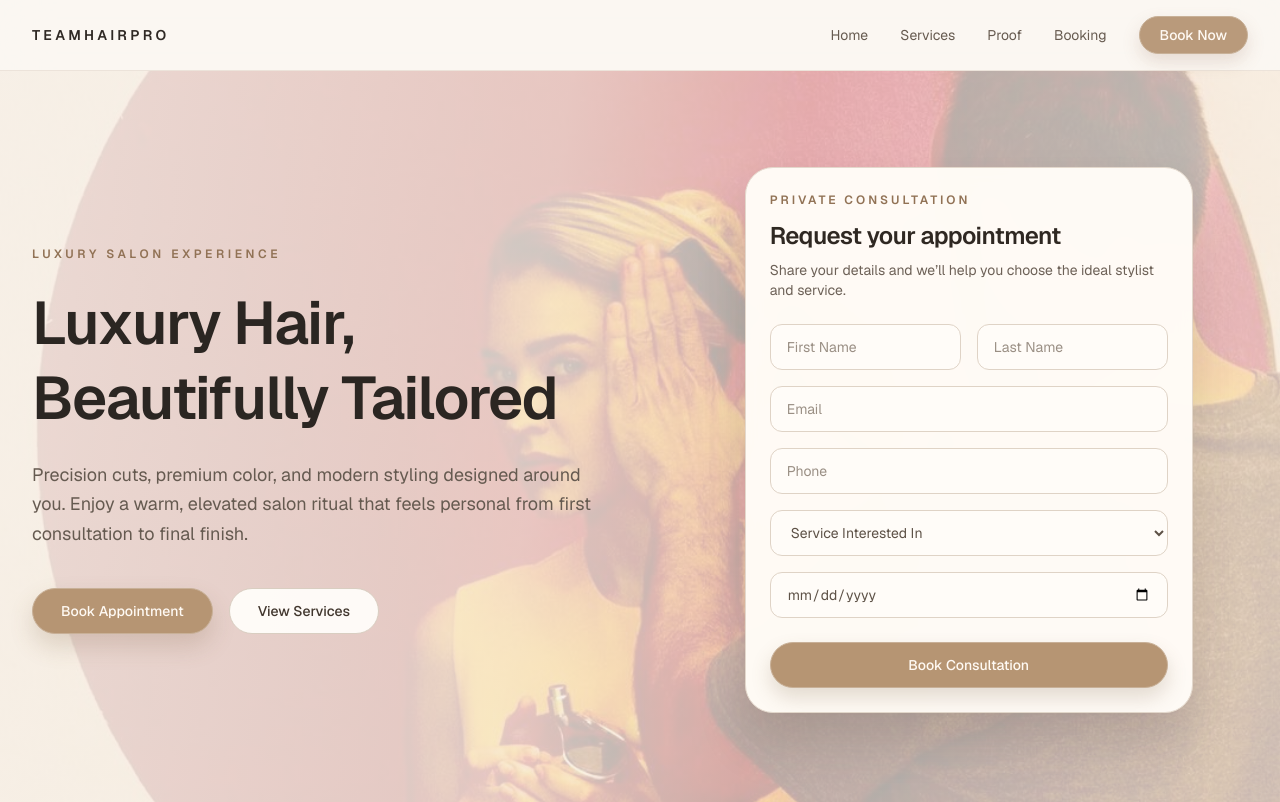
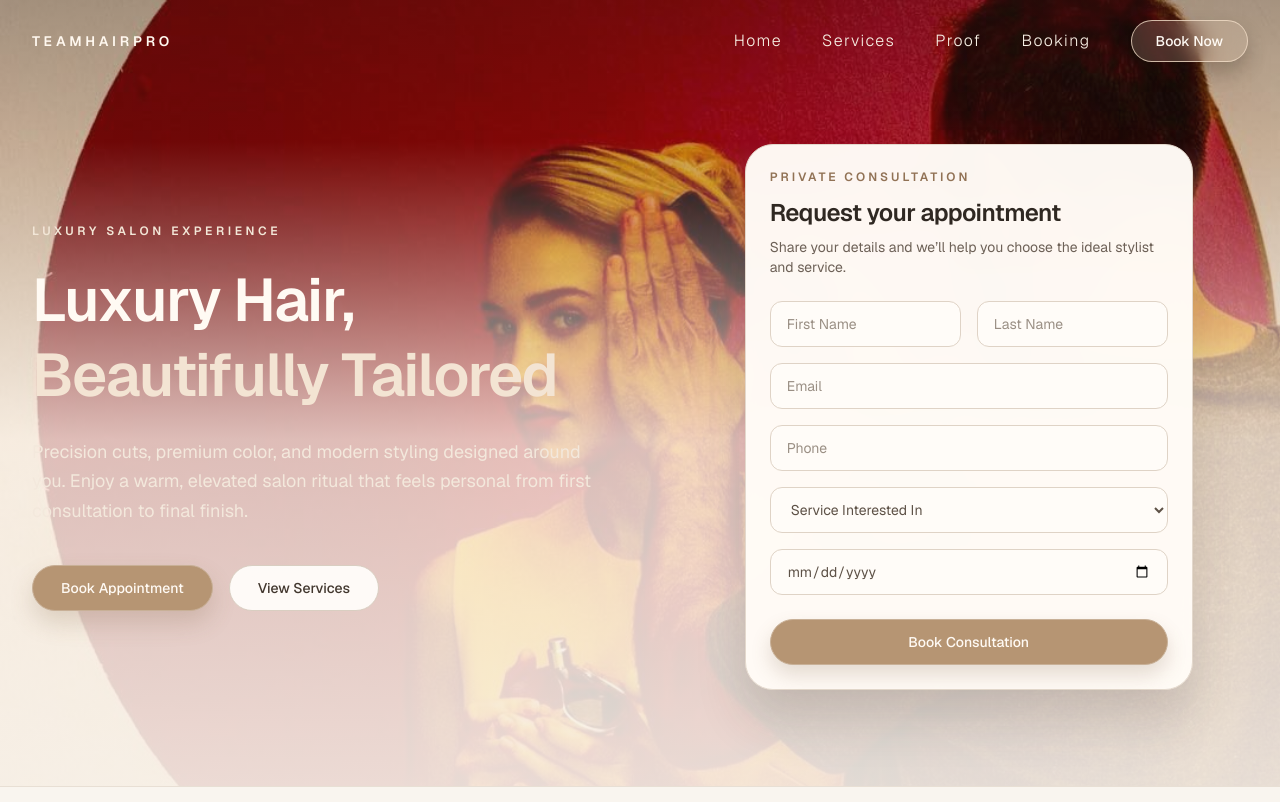
Before and after one commit to ugurcanyagiz/teamhairpro, a Next.js app: page / in a window 1280 px wide. Shown: the top 802 px of the page. Built offline with nearby package versions, Linux system fonts and the light colour scheme.

Commit message:
Redesign homepage navbar as luxury hero overlay

```diff
--- a/app/page.tsx
+++ b/app/page.tsx
@@ -58,21 +58,22 @@ const instagramPosts = [
 export default function Home() {
   return (
     <div id="home" className="min-h-screen bg-[#f7f2eb] text-[#2b2622]">
-      <Navbar />
+      <Navbar overlay />
 
       <main>
         <section className="relative isolate w-full overflow-hidden border-b border-[#e8dfd4]" aria-labelledby="hero-title">
           <div className="absolute inset-0">
             <Image src="/andy.png" alt="TeamHairPro salon editorial scene" fill priority className="object-cover object-center" sizes="100vw" />
           </div>
-          <div className="absolute inset-0 bg-[linear-gradient(96deg,rgba(247,242,235,0.9)_0%,rgba(247,242,235,0.82)_42%,rgba(247,242,235,0.7)_60%,rgba(247,242,235,0.76)_100%)]" />
-          <div className="relative mx-auto grid w-full max-w-7xl gap-10 px-6 py-16 lg:grid-cols-[1.05fr_0.95fr] lg:items-center lg:px-8 lg:py-24">
+          <div className="absolute inset-0 bg-[linear-gradient(180deg,rgba(32,25,20,0.38)_0%,rgba(39,30,24,0.24)_18%,rgba(247,242,235,0.78)_56%,rgba(247,242,235,0.9)_100%)]" />
+          <div className="relative mx-auto grid w-full max-w-7xl gap-10 px-6 pb-16 pt-28 sm:pt-32 lg:grid-cols-[1.05fr_0.95fr] lg:items-center lg:px-8 lg:pb-24 lg:pt-36">
             <div>
-              <p className="text-xs font-semibold uppercase tracking-[0.3em] text-[#917255]">Luxury Salon Experience</p>
+              <p className="text-xs font-semibold uppercase tracking-[0.3em] text-[#f2e6d7]">Luxury Salon Experience</p>
               <h1 id="hero-title" className="mt-6 max-w-xl text-4xl font-semibold leading-tight tracking-tight sm:text-5xl lg:text-6xl">
-                Luxury Hair, Beautifully Tailored
+                <span className="text-[#fffaf3]">Luxury Hair,</span>{" "}
+                <span className="text-[#f3e4d3]">Beautifully Tailored</span>
               </h1>
-              <p className="mt-6 max-w-xl text-lg leading-relaxed text-[#655a50]">
+              <p className="mt-6 max-w-xl text-lg leading-relaxed text-[#f3e8dc]">
                 Precision cuts, premium color, and modern styling designed around you. Enjoy a warm, elevated salon ritual that feels
                 personal from first consultation to final finish.
               </p>
--- a/components/home/navbar.tsx
+++ b/components/home/navbar.tsx
@@ -1,7 +1,7 @@
 "use client";
 
 import Link from "next/link";
-import { useState } from "react";
+import { useEffect, useState } from "react";
 
 const navigationLinks = [
   { label: "Home", href: "#home" },
@@ -10,27 +10,63 @@ const navigationLinks = [
   { label: "Booking", href: "#booking" },
 ];
 
-export function Navbar() {
+type NavbarProps = {
+  overlay?: boolean;
+};
+
+export function Navbar({ overlay = false }: NavbarProps) {
   const [isMenuOpen, setIsMenuOpen] = useState(false);
+  const [isScrolled, setIsScrolled] = useState(false);
+
+  useEffect(() => {
+    if (!overlay) return;
+
+    const handleScroll = () => setIsScrolled(window.scrollY > 24);
+    handleScroll();
+
+    window.addEventListener("scroll", handleScroll, { passive: true });
+    return () => window.removeEventListener("scroll", handleScroll);
+  }, [overlay]);
 
   const closeMenu = () => setIsMenuOpen(false);
 
   return (
-    <header className="sticky top-0 z-50 border-b border-[#e9dfd4]/80 bg-[#fbf8f3]/90 backdrop-blur-xl">
-      <nav className="mx-auto flex w-full max-w-7xl items-center justify-between px-6 py-4 lg:px-8" aria-label="Main navigation">
-        <Link href="#home" className="text-sm font-semibold tracking-[0.24em] text-[#2f2924] transition hover:text-[#8d7156]">
+    <header
+      className={`top-0 z-50 transition-all duration-500 ${
+        overlay
+          ? `fixed inset-x-0 ${
+              isScrolled
+                ? "border-b border-[#e8d8c7]/40 bg-[rgba(36,30,25,0.45)] backdrop-blur-xl"
+                : "bg-transparent"
+            }`
+          : "sticky border-b border-[#e9dfd4]/80 bg-[#fbf8f3]/90 backdrop-blur-xl"
+      }`}
+    >
+      <nav className="mx-auto flex w-full max-w-7xl items-center justify-between px-6 py-5 lg:px-8" aria-label="Main navigation">
+        <Link
+          href="#home"
+          className={`text-[0.86rem] font-semibold tracking-[0.28em] transition ${overlay ? "text-[#fff8ef] hover:text-white" : "text-[#2f2924] hover:text-[#8d7156]"}`}
+        >
           TEAMHAIRPRO
         </Link>
 
-        <div className="hidden items-center gap-8 md:flex">
+        <div className="hidden items-center gap-10 md:flex">
           {navigationLinks.map((item) => (
-            <Link key={item.href} href={item.href} className="text-sm text-[#675b50] transition hover:text-[#2f2924]">
+            <Link
+              key={item.href}
+              href={item.href}
+              className={`text-base font-light tracking-[0.09em] transition ${overlay ? "text-[#f7efe4] hover:text-white" : "text-[#675b50] hover:text-[#2f2924]"}`}
+            >
               {item.label}
             </Link>
           ))}
           <Link
             href="#booking"
-            className="rounded-full border border-[#c8b198] bg-[#b99a7b] px-5 py-2 text-sm font-medium text-[#fffaf4] shadow-[0_8px_18px_rgba(149,112,78,0.2)] transition hover:-translate-y-0.5 hover:bg-[#aa8a6d]"
+            className={`rounded-full border px-6 py-2.5 text-sm font-medium shadow-[0_10px_20px_rgba(20,14,10,0.22)] transition hover:-translate-y-0.5 ${
+              overlay
+                ? "border-[#f0dcc7]/80 bg-[#eed8c1]/18 text-[#fffaf4] backdrop-blur-md hover:bg-[#eed8c1]/30"
+                : "border-[#c8b198] bg-[#b99a7b] text-[#fffaf4] hover:bg-[#aa8a6d]"
+            }`}
           >
             Book Now
           </Link>
@@ -41,7 +77,11 @@ export function Navbar() {
           aria-expanded={isMenuOpen}
           aria-controls="mobile-menu"
           onClick={() => setIsMenuOpen((prev) => !prev)}
-          className="inline-flex items-center rounded-lg border border-[#d8cec2] bg-white/70 p-2 text-[#3a312b] transition hover:border-[#b99a7b] md:hidden"
+          className={`inline-flex items-center rounded-lg border p-2 text-sm transition md:hidden ${
+            overlay
+              ? "border-[#f1dfcc]/50 bg-[rgba(247,236,224,0.15)] text-[#fff9f2] hover:border-[#fff4e7]"
+              : "border-[#d8cec2] bg-white/70 text-[#3a312b] hover:border-[#b99a7b]"
+          }`}
         >
           <span className="sr-only">Toggle menu</span>
           <svg viewBox="0 0 24 24" className="h-5 w-5" fill="none" stroke="currentColor" strokeWidth="1.8">
@@ -55,17 +95,33 @@ export function Navbar() {
       </nav>
 
       {isMenuOpen ? (
-        <div id="mobile-menu" className="border-t border-[#e8e0d6] bg-[#fcfaf7] px-6 py-5 md:hidden">
+        <div
+          id="mobile-menu"
+          className={`px-6 py-5 md:hidden ${
+            overlay
+              ? "border-t border-[#f0dfcb]/35 bg-[rgba(28,23,19,0.78)] backdrop-blur-2xl"
+              : "border-t border-[#e8e0d6] bg-[#fcfaf7]"
+          }`}
+        >
           <div className="flex flex-col gap-4">
             {navigationLinks.map((item) => (
-              <Link key={item.href} href={item.href} onClick={closeMenu} className="text-sm text-[#6f6358] transition hover:text-[#2f2924]">
+              <Link
+                key={item.href}
+                href={item.href}
+                onClick={closeMenu}
+                className={`text-base tracking-[0.08em] transition ${overlay ? "text-[#f6ecdf] hover:text-white" : "text-[#6f6358] hover:text-[#2f2924]"}`}
+              >
                 {item.label}
               </Link>
             ))}
             <Link
               href="#booking"
               onClick={closeMenu}
-              className="mt-2 inline-flex w-full items-center justify-center rounded-full border border-[#c8b198] bg-[#b99a7b] px-5 py-2 text-sm font-medium text-[#fffaf4] shadow-[0_8px_18px_rgba(149,112,78,0.18)] transition hover:bg-[#aa8a6d]"
+              className={`mt-2 inline-flex w-full items-center justify-center rounded-full border px-5 py-2.5 text-sm font-medium transition ${
+                overlay
+                  ? "border-[#f0dcc7]/70 bg-[#eed8c1]/18 text-[#fffaf4] hover:bg-[#eed8c1]/30"
+                  : "border-[#c8b198] bg-[#b99a7b] text-[#fffaf4] hover:bg-[#aa8a6d]"
+              }`}
             >
               Book Now
             </Link>
```
